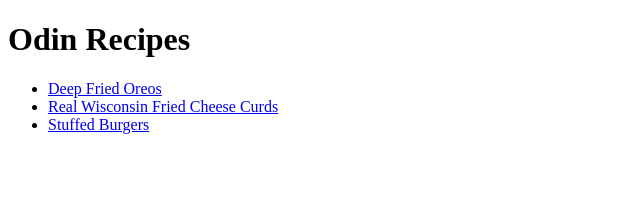
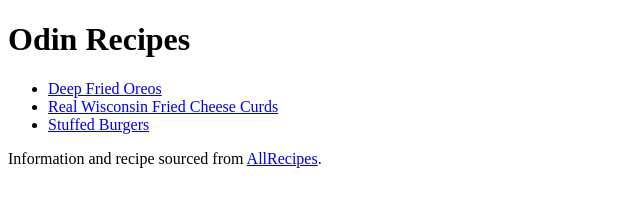
Before and after one commit to ahmedn18/odin-recipes, a plain HTML site: page index.html in a window 1280 px wide. Shown: the whole page, without its empty margins (0-640 px from the left). Drawn offline with Linux system fonts and the light colour scheme.

Commit message:
Add footer to acknowledge recipe source

```diff
--- a/index.html
+++ b/index.html
@@ -1,17 +1,27 @@
 <!DOCTYPE html>
 <html lang="en">
   <head>
-    <meta charset="UTF-8">
-    <meta name="viewport" content="width=device-width, initial-scale=1.0">
+    <meta charset="UTF-8" />
+    <meta name="viewport" content="width=device-width, initial-scale=1.0" />
     <title>Recipes</title>
   </head>
   <body>
     <h1>Odin Recipes</h1>
     <ul>
       <li><a href="./recipes/deep-fried-oreos.html">Deep Fried Oreos</a></li>
-        <li><a href="./recipes/cheese-churds.html">Real Wisconsin Fried Cheese Curds</a></li>
+      <li>
+        <a href="./recipes/cheese-churds.html"
+          >Real Wisconsin Fried Cheese Curds</a
+        >
+      </li>
       <li><a href="./recipes/stuffed-burgers.html">Stuffed Burgers</a></li>
     </ul>
 
+    <footer>
+      <p>
+        Information and recipe sourced from
+        <a href="https://www.allrecipes.com/" target="_blank">AllRecipes</a>.
+      </p>
+    </footer>
   </body>
 </html>
```
Lines whose indentation alone changed are shown as unchanged.
